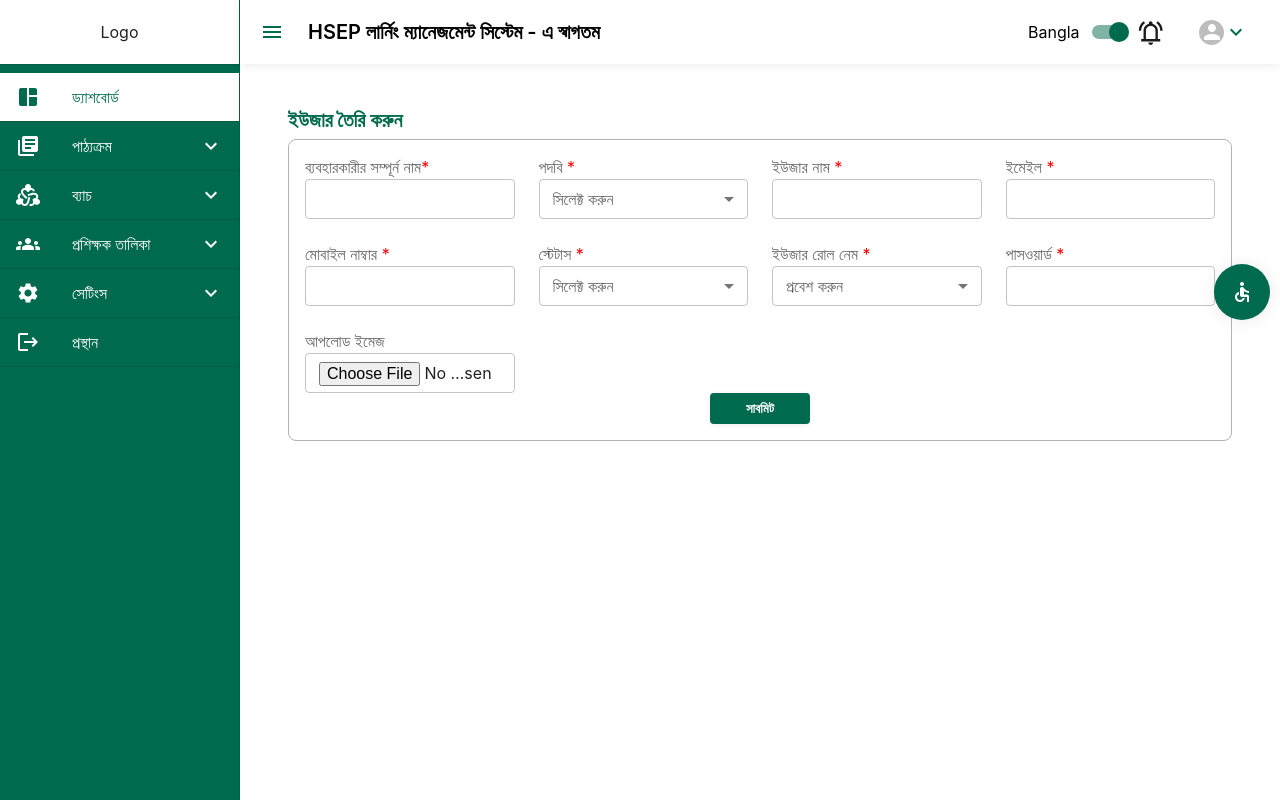
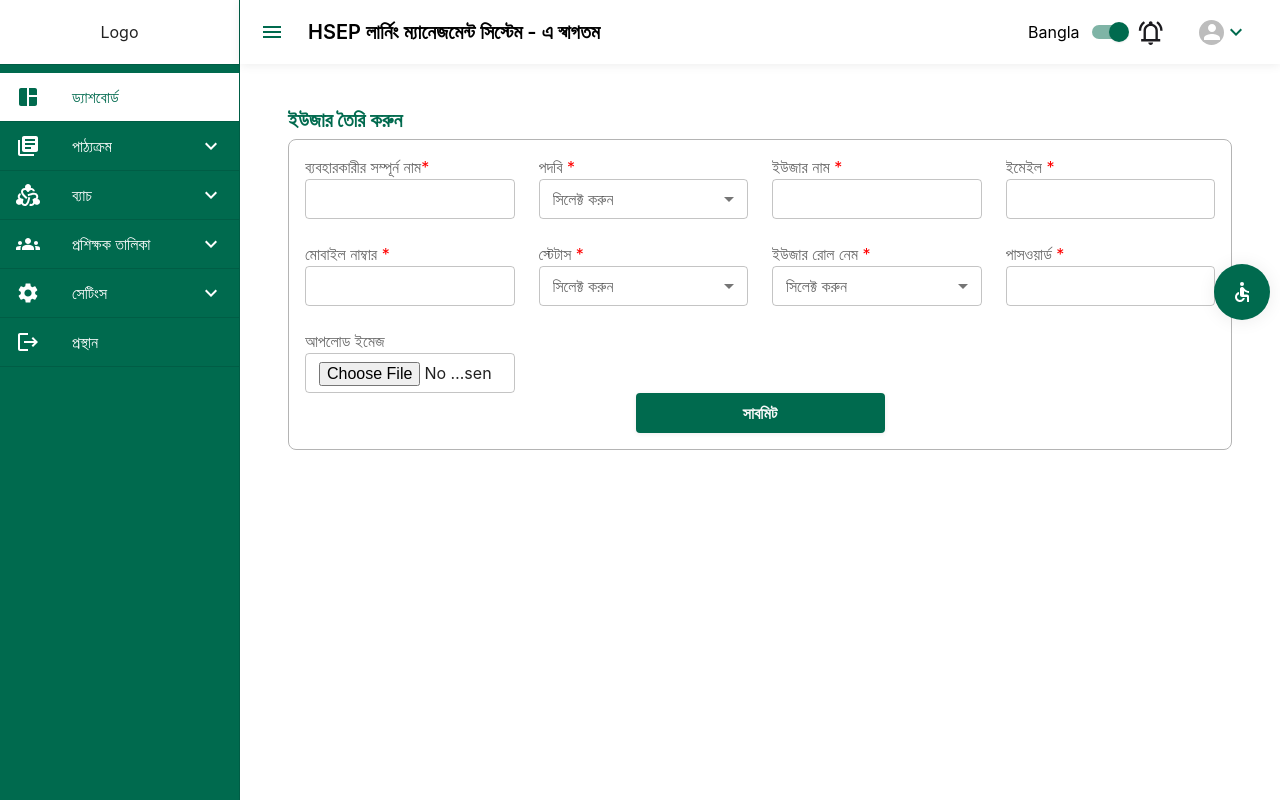
Before and after one commit to affan-habib/admin-panel, a React (Create React App) app: page /create-admin-user in a window 1280 px wide. Built offline with nearby package versions, Linux system fonts and the light colour scheme.

Commit message:
admin user create form updated

```diff
--- a/src/core/createUser/CreateAdminUser.tsx
+++ b/src/core/createUser/CreateAdminUser.tsx
@@ -48,8 +48,6 @@ const CreateAdminUser: React.FC = () => {
 
   return (
     <div>
-
-
       <Container maxWidth="xl" style={{ marginTop: '20px' }}>
         <Grid container>
           <Grid item xs={12}>
@@ -98,7 +96,8 @@ const CreateAdminUser: React.FC = () => {
                       select
                       fullWidth
                       size="small"
-                      label="সিলেক্ট করুন"
+                      //label="সিলেক্ট করুন"
+                      label={t('SelectThis')}
                     // Set an empty default value
                     >
                       <MenuItem value="superadmin">Super admin</MenuItem>
@@ -147,14 +146,12 @@ const CreateAdminUser: React.FC = () => {
                       select
                       fullWidth
                       size="small"
-                      label="সিলেক্ট করুন"
-
-                    // Set an empty default value
+                      //label="সিলেক্ট করুন"
+                      label={t('SelectThis')}
+                      // Set an empty default value
                     >
-
                       <MenuItem value="1">Active</MenuItem>
                       <MenuItem value="2">Inactive</MenuItem>
-
                     </Field>
                   </Grid>
                   <Grid item xs={12} md={3}>
@@ -166,7 +163,7 @@ const CreateAdminUser: React.FC = () => {
                       fullWidth
                       size="small"
                       //label="সিলেক্ট করুন"
-                      label={t('loginHere')}
+                      label={t('SelectThis')}
                     // Set an empty default value
                     >
                       <MenuItem value="super-admin">Super Admin</MenuItem>
@@ -209,18 +206,25 @@ const CreateAdminUser: React.FC = () => {
                     variant='contained'
                     style={{
                       backgroundColor: 'primary.main',
-                      color: 'white',
-                      width: '100px',
+                      color: '#FAFAFA',
+                      width: '249px',
+                      height: '40px',
                       display: 'inline-flex',
                       justifyContent: 'center',
                       alignItems: 'center',
+                      fontSize: '16px',
+
+                    //   color: var(--White---FAFAFA, #FAFAFA);
+                    //     font-family: Roboto;
+                    //     font-size: 16px;
+                    //     font-style: normal;
+                    //     font-weight: 600;
+                    //     line-height: normal;
                     }}
                   >
                     {t('submit')}
                   </Button>
                 )}
-
-
               </Form>
             </Formik>
           </Grid>
@@ -236,13 +240,8 @@ const CreateAdminUser: React.FC = () => {
           </Alert>
         </Snackbar>
       </Container>
-
     </div>
-
-
-
   );
-
 };
 
 export default CreateAdminUser;
```
